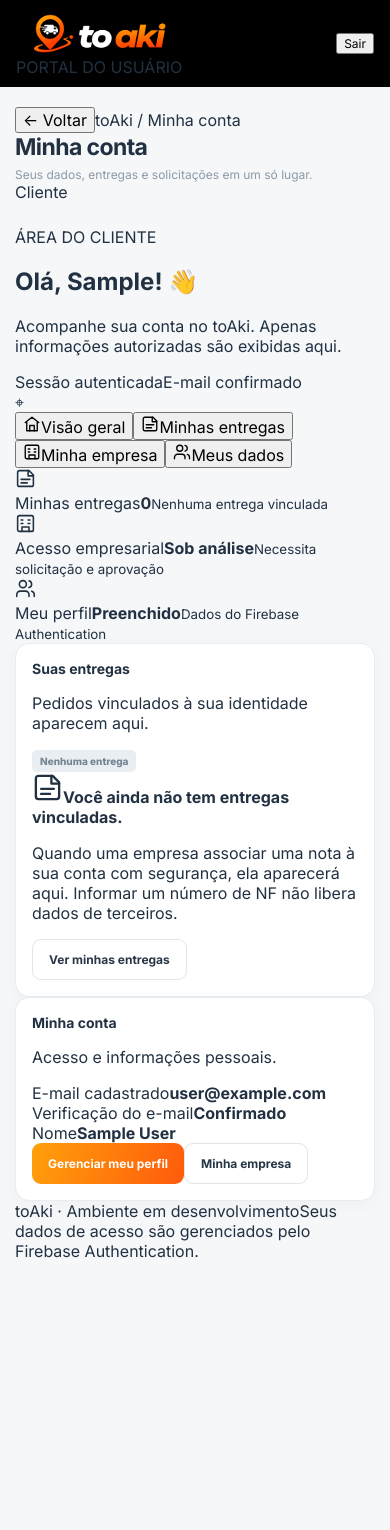
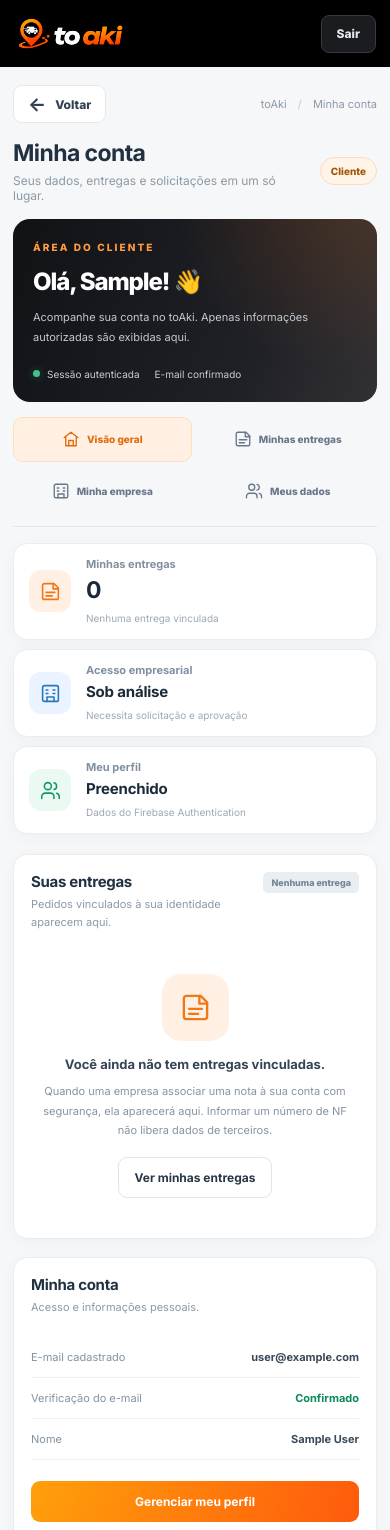
Before and after one commit to perin-dv/ToAki, a React (Vite) app: page /cliente in a window 390 px wide. Shown: the top 1530 px of the page. Before the commit the page ends 1281 px from the top, so only its background shows below. Built offline with nearby package versions, Linux system fonts and the light colour scheme; no server answers; sample sign-in values are in the browser's storage.

Commit message:
style(account): polished mobile-first portal with dark hero, tabs, profile and secure account cards

```diff
--- a/src/styles.css
+++ b/src/styles.css
@@ -187,3 +187,119 @@
 .demo-plan p{margin:0;min-height:46px;color:#7d8a98;font-size:12px;line-height:1.5}
 .demo-plan .primary,.demo-plan .secondary{margin-top:auto}
 @media(max-width:760px){.demo-plan-grid{grid-template-columns:1fr}.demo-plan{padding:16px}}
+
+
+/* Portal Minha Conta: identidade híbrida preto, branco e laranja. */
+.account-header-left{display:flex;gap:21px;align-items:center;min-width:0}
+.account-header-label{border-left:1px solid #303338;padding-left:20px;font-size:9px;letter-spacing:2.1px;color:#a1a6ad;font-weight:750}
+.account-header-avatar{width:33px;height:33px;border-radius:50%;background:linear-gradient(145deg,#ffac36,#ff5c09);display:grid;place-items:center;color:white;font-size:13px;font-weight:800;flex-shrink:0}
+.private-header .account-logout{border:1px solid #363b43;color:#e6e9ed;background:#1b1c20;padding:9px 15px;border-radius:8px;min-height:38px;font-size:12px;font-weight:750}
+.private-header .account-logout:hover{background:#282b30}
+.account-topline{display:flex;align-items:center;justify-content:space-between;gap:12px;margin-bottom:22px}
+.account-back{min-height:38px;display:inline-flex;align-items:center;gap:9px;background:#fff;border:1px solid #e4e8ee;border-radius:9px;padding:8px 14px;font-size:12px;color:#33404f;font-weight:750}
+.account-back span{font-size:19px;line-height:1}
+.account-back:hover{background:#f9fafb}
+.account-context{color:#8d99a7;font-size:11px}.account-context span{color:#c4cbd1;margin:0 8px}
+.account-area-heading{display:flex;align-items:center;justify-content:space-between;gap:16px;margin-bottom:20px}
+.account-role{background:#fff4e8;border:1px solid #ffdabe;color:#a75306;border-radius:100px;padding:9px 15px;font-size:11px;font-weight:800;white-space:nowrap}
+.account-hero{display:flex;align-items:center;justify-content:space-between;position:relative;overflow:hidden;gap:20px;padding:30px 35px;min-height:205px;background:linear-gradient(112deg,#111317 4%,#202127 68%,#313034 100%);border-radius:17px;color:#fff;margin-bottom:22px}
+.account-hero::after{position:absolute;content:"";width:360px;height:360px;border-radius:50%;right:-155px;top:-205px;background:radial-gradient(circle,#fc7d142a,transparent 70%);pointer-events:none}
+.account-hero-copy{position:relative;z-index:2}
+.account-eyebrow{display:block;letter-spacing:2.1px;font-size:10px;font-weight:800;color:#ff9c3e;margin-bottom:14px}
+.account-hero h2{margin:0 0 12px;font-size:clamp(24px,3.2vw,33px);font-weight:800;letter-spacing:-1.1px}
+.account-hero-copy>p{max-width:520px;font-size:12px;line-height:1.8;color:#c4c8cd;margin:0}
+.account-hero-meta{display:flex;gap:15px;flex-wrap:wrap;align-items:center;margin-top:20px;color:#c8cdd3;font-size:10px}
+.account-hero-meta>span{display:inline-flex;align-items:center;gap:7px}
+.account-dot{display:block;width:7px;height:7px;border-radius:50%;background:#43c28a;box-shadow:0 0 9px #43c28a66}
+.account-hero-art{position:relative;flex:0 0 170px;height:135px;opacity:.8}
+.account-hero-route{position:absolute;inset:0;border-radius:60% 40% 30% 70%;border:2px dashed #f7943980;transform:rotate(-22deg)}
+.account-hero-route::before{content:"";position:absolute;width:27px;height:27px;background:#ff780f;left:0;top:42%;border-radius:50%;box-shadow:0 0 0 8px #ff780f22}
+.account-hero-pin{position:absolute;right:40px;top:10px;font-size:83px;line-height:1;color:#ff891d;text-shadow:0 10px 30px #fc761a35}
+.account-tabs{display:flex;gap:8px;align-items:center;flex-wrap:wrap;border-bottom:1px solid #e3e7ec;padding-bottom:13px;margin-bottom:23px}
+.account-tab{display:inline-flex;gap:10px;align-items:center;min-height:42px;padding:10px 17px;background:transparent;color:#697789;border:1px solid transparent;border-radius:10px;font-size:12px;font-weight:750}
+.account-tab:hover{background:#fff;border-color:#e5e8eb}
+.account-tab-active,.account-tab-active:hover{background:#fff0e3;border-color:#ffdebc;color:#e26b0b}
+.account-content{display:grid;gap:20px}
+.account-summary{display:grid;grid-template-columns:repeat(3,minmax(0,1fr));gap:15px}
+.account-summary-card{background:#fff;display:flex;align-items:center;gap:15px;min-height:119px;border:1px solid #e8edf1;border-radius:14px;box-shadow:0 4px 18px #11192208;padding:20px}
+.account-summary-icon{display:grid;place-items:center;width:47px;height:47px;border-radius:12px;flex-shrink:0}
+.account-summary-icon.orange{background:#fff0e3;color:#f27412}
+.account-summary-icon.blue{background:#eaf3ff;color:#2877b9}
+.account-summary-icon.green{background:#eaf9f1;color:#169767}
+.account-summary-card>div:last-child{min-width:0}
+.account-summary-card span:not(.account-summary-icon){display:block;font-size:11px;color:#8190a0;font-weight:650}
+.account-summary-card strong{display:block;margin:6px 0 2px;color:#1d2a38;font-size:23px;line-height:1.2}
+.account-summary-card strong.account-summary-word{font-size:15px;letter-spacing:-.2px}
+.account-summary-card small{font-size:10px;color:#9ca8b3;line-height:1.45}
+.account-overview-grid{display:grid;grid-template-columns:minmax(0,1.28fr) minmax(0,1fr);gap:18px}
+.account-overview-panel{padding:24px}
+.account-section-heading{display:flex;align-items:center;justify-content:space-between;gap:15px;margin-bottom:20px}
+.account-section-heading h2{font-size:15px;letter-spacing:-.3px}
+.account-section-heading p{margin:5px 0 0;font-size:11px;color:#8b99a7;line-height:1.6}
+.account-empty{padding:26px 16px;display:flex;align-items:center;justify-content:center;gap:10px;flex-direction:column;text-align:center;min-height:220px}
+.account-empty-icon{display:grid;place-items:center;background:#fff0e3;color:#f07817;width:67px;height:67px;border-radius:19px;margin-bottom:5px}
+.account-empty strong{font-size:13px;color:#354456}
+.account-empty p{max-width:430px;font-size:11px;line-height:1.75;color:#8694a2;margin:0}
+.account-empty button{margin-top:7px}
+.account-info-row{display:flex;align-items:flex-start;justify-content:space-between;gap:15px;padding:13px 0;border-bottom:1px solid #edf1f4;font-size:11px}
+.account-info-row>span{color:#8392a1}
+.account-info-row>strong{font-size:11px;color:#3a4a59;text-align:right;overflow-wrap:anywhere}
+.account-verified{color:#0a8a58!important}
+.account-unverified{color:#bc7228!important}
+.account-overview-actions{display:flex;gap:9px;flex-wrap:wrap;margin-top:21px}
+.account-overview-actions button{flex:1;min-width:155px}
+.account-full-panel{min-height:330px;padding:25px}
+.account-footer{display:flex;gap:10px;justify-content:space-between;flex-wrap:wrap;padding:15px 1px 26px;color:#98a5b0;font-size:10px}
+.account-profile-grid{display:grid;grid-template-columns:minmax(0,1fr) minmax(0,1fr);gap:18px}
+.account-profile-grid>.panel{padding:24px}
+.account-card-title{display:flex;align-items:center;gap:13px;margin-bottom:25px}
+.account-card-title h2{font-size:15px}
+.account-card-title p{margin:5px 0 0;color:#8d9ba8;font-size:11px;line-height:1.5}
+.account-avatar,.account-line-icon{display:grid;place-items:center;color:white;background:linear-gradient(140deg,#ff9b20,#ff580a);border-radius:13px;flex-shrink:0}
+.account-avatar-small,.account-line-icon{width:46px;height:46px;font-size:20px;font-weight:800}
+.account-line-icon{background:#ecf8f2;color:#0c9865}
+.account-form label{font-size:12px}
+.account-form input{width:100%;min-height:42px;padding:11px;border-radius:9px;border:1px solid #dbe2e9;background:#fff;color:#243344}
+.account-form input:read-only{background:#f7f9fb;color:#8592a0}
+.account-form .primary{align-self:start}
+.account-facts{display:grid;gap:0;margin:0}
+.account-facts>div{display:flex;gap:15px;align-items:flex-start;justify-content:space-between;padding:14px 0;border-bottom:1px solid #edf1f4}
+.account-facts dt{color:#8b99a7;font-size:11px}
+.account-facts dd{margin:0;text-align:right;font-size:11px;font-weight:650;color:#3a4857;max-width:55%;line-height:1.6}
+.account-security-actions{display:flex;flex-wrap:wrap;gap:9px;margin-top:20px}
+.account-business-intro{margin-bottom:16px}.account-business-intro h2{font-size:18px;margin:0 0 8px}.account-business-intro p{font-size:12px;color:#82909e;line-height:1.6}
+.account-profile-shortcut{margin-top:18px}
+@media(max-width:890px){
+  .account-summary{grid-template-columns:repeat(2,minmax(0,1fr))}
+  .account-overview-grid,.account-profile-grid{grid-template-columns:1fr}
+}
+@media(max-width:600px){
+  .private-header{padding:12px 14px;min-height:67px;gap:8px}
+  .private-header .brand-compact img{width:112px}
+  .account-header-label,.account-header-email{display:none!important}
+  .private-actions{gap:7px}
+  .private-main{padding:18px 13px 35px}
+  .account-topline{margin-bottom:16px}
+  .account-context{max-width:60%;text-align:right;overflow-wrap:anywhere}
+  .account-area-heading{gap:10px;margin-bottom:16px}
+  .account-area-heading h1{font-size:23px}
+  .account-role{padding:7px 10px;font-size:10px}
+  .account-hero{padding:22px 20px;min-height:175px;margin-bottom:15px}
+  .account-hero-art{display:none}
+  .account-hero h2{font-size:24px}
+  .account-hero-copy>p{font-size:11px}
+  .account-tabs{display:grid;grid-template-columns:repeat(2,minmax(0,1fr));gap:7px;padding-bottom:12px;margin-bottom:16px}
+  .account-tab{justify-content:center;padding:9px 7px;gap:7px;font-size:10px;min-height:45px}
+  .account-summary{grid-template-columns:1fr;gap:9px}
+  .account-summary-card{min-height:82px;padding:13px 15px}
+  .account-summary-icon{width:42px;height:42px}
+  .account-overview-panel,.account-profile-grid>.panel,.account-full-panel{padding:17px}
+  .account-empty{min-height:210px;padding:23px 7px}
+  .account-section-heading{align-items:flex-start;gap:7px}
+  .account-section-heading .pill{font-size:9px;white-space:nowrap}
+  .account-overview-actions button{min-width:0;flex-basis:100%}
+  .account-facts>div{flex-direction:column;gap:6px}
+  .account-facts dd{text-align:left;max-width:100%}
+  .account-security-actions button{width:100%}
+  .account-footer{line-height:1.6}
+}
```
